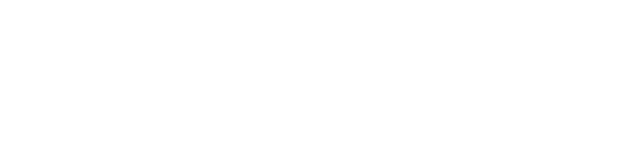
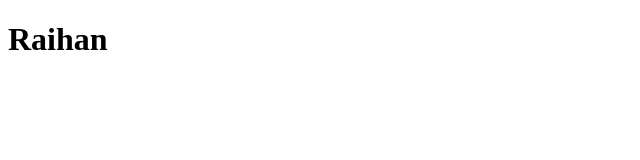
Before and after one commit to raihancoder/assad, a plain HTML site: page index.html in a window 1280 px wide. Shown: the whole page, without its empty margins (0-640 px from the left). Drawn offline with Linux system fonts and the light colour scheme.

Commit message:
Update index.html

```diff
--- a/index.html
+++ b/index.html
@@ -6,6 +6,6 @@
     <title>Document</title>
 </head>
 <body>
-
+    <h1>Raihan</h1>
 </body>
 </html>
```
